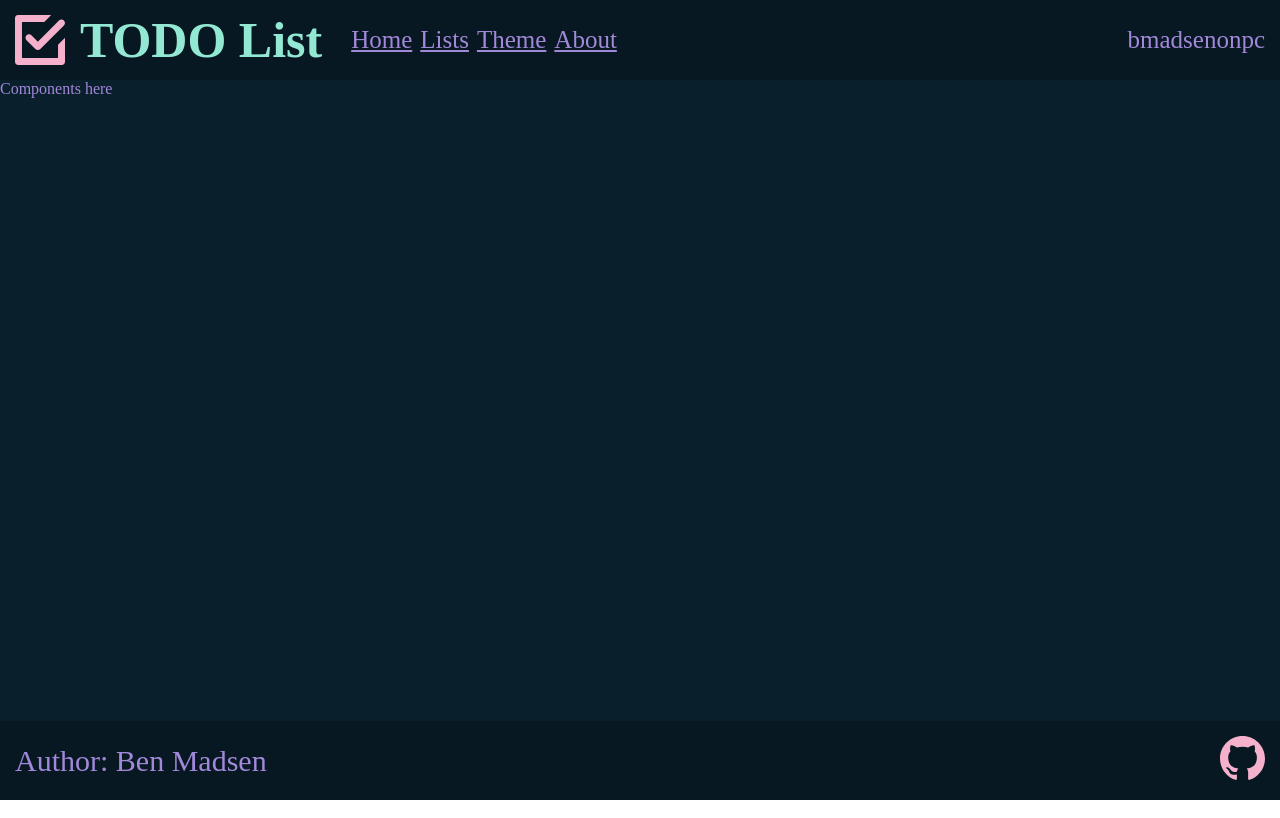
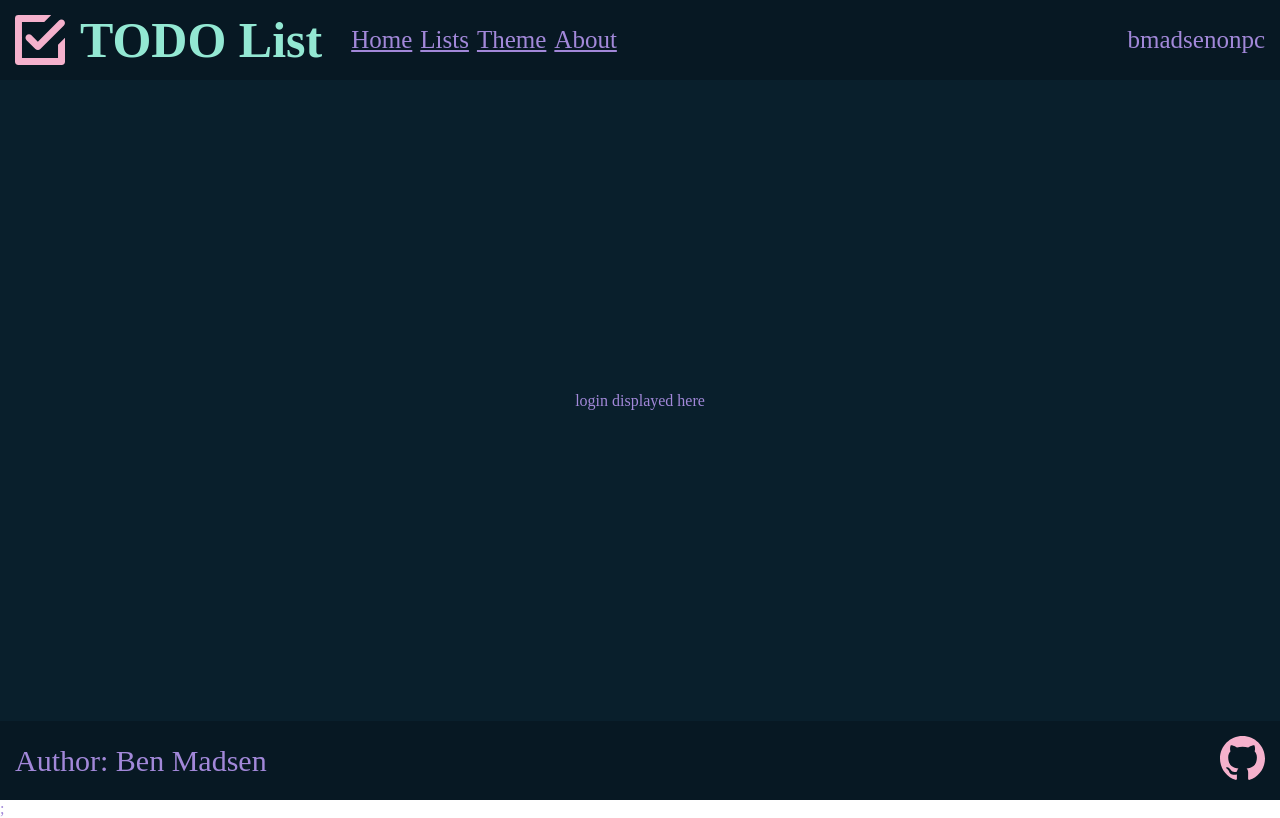
Before and after one commit to TRHeliad/startup, a React (Vite) app: page / in a window 1280 px wide. Built offline with nearby package versions, Linux system fonts and the light colour scheme.

Commit message:
feat: add view router

```diff
--- a/src/app.jsx
+++ b/src/app.jsx
@@ -1,31 +1,52 @@
 import React from 'react';
 import GithubIcon from "./GithubIcon.jsx"
+import CheckedBox from './CheckedBox.jsx';
 import './styles/app.css';
-import CheckedBox from './CheckedBox.jsx';
+
+import { BrowserRouter, NavLink, Route, Routes } from 'react-router-dom';
+import { Login } from './login/login';
+import { Lists } from './lists/lists';
+import { List } from './list/list';
+import { Theme } from './theme/theme';
+import { About } from './about/about';
 
 export default function App() {
-	return <div className='body bg-dark text-light'>
+	return (
+	<BrowserRouter>
+		<div className='body'>
 			<header>
 				<span className="header-left">
 					<CheckedBox />
 					<h1>TODO List</h1>
-				<nav>
-					<span><a href="index.html">Home</a></span>
-					<span><a href="lists.html">Lists</a></span>
-					<span><a href="theme.html">Theme</a></span>
-					<span><a href="about.html">About</a></span>
-				</nav>
+					<menu className='navbar-nav'>
+						<span><NavLink className='nav-link' to=''>Home</NavLink></span>
+						<span><NavLink className='nav-link' to='lists'>Lists</NavLink></span>
+						<span><NavLink className='nav-link' to='theme'>Theme</NavLink></span>
+						<span><NavLink className='nav-link' to='about'>About</NavLink></span>
+					</menu>
 				</span>
 				<span className="header-right">
 					<p className="username">bmadsenonpc</p>
 				</span>
 			</header>
 
-		<main>Components here</main>
+			<Routes>
+				<Route path='/' element={<Login />} exact />
+				<Route path='/lists' element={<Lists />} />
+				<Route path='/theme' element={<Theme />} />
+				<Route path='/about' element={<About />} />
+				<Route path='*' element={<NotFound />} />
+			</Routes>
 
 			<footer>
 				<p>Author: Ben Madsen</p>
 				<GithubIcon />
 			</footer>
 		</div>;
+	</BrowserRouter>
+	);
 }
+
+function NotFound() {
+	return <main>404: Return to sender. Address unknown.</main>;
+}
--- a/src/styles/app.css
+++ b/src/styles/app.css
@@ -46,7 +46,12 @@ header > span.header-left {
 	justify-content: left;
 	align-items: center;
 }
-nav > span {
+
+menu {
+	padding: 0;
+}
+
+menu > span {
 	margin: 0 0.5vmin;
 }
 
@@ -94,6 +99,12 @@ footer p {
 
 main {
 	flex: 1 0;
+	text-align: center;
+	vertical-align: middle;
+	display: flex;
+	flex-direction: column;
+    align-items: center;
+    justify-content: space-around;
 }
 
 input {
```
Lines whose indentation alone changed are shown as unchanged.
